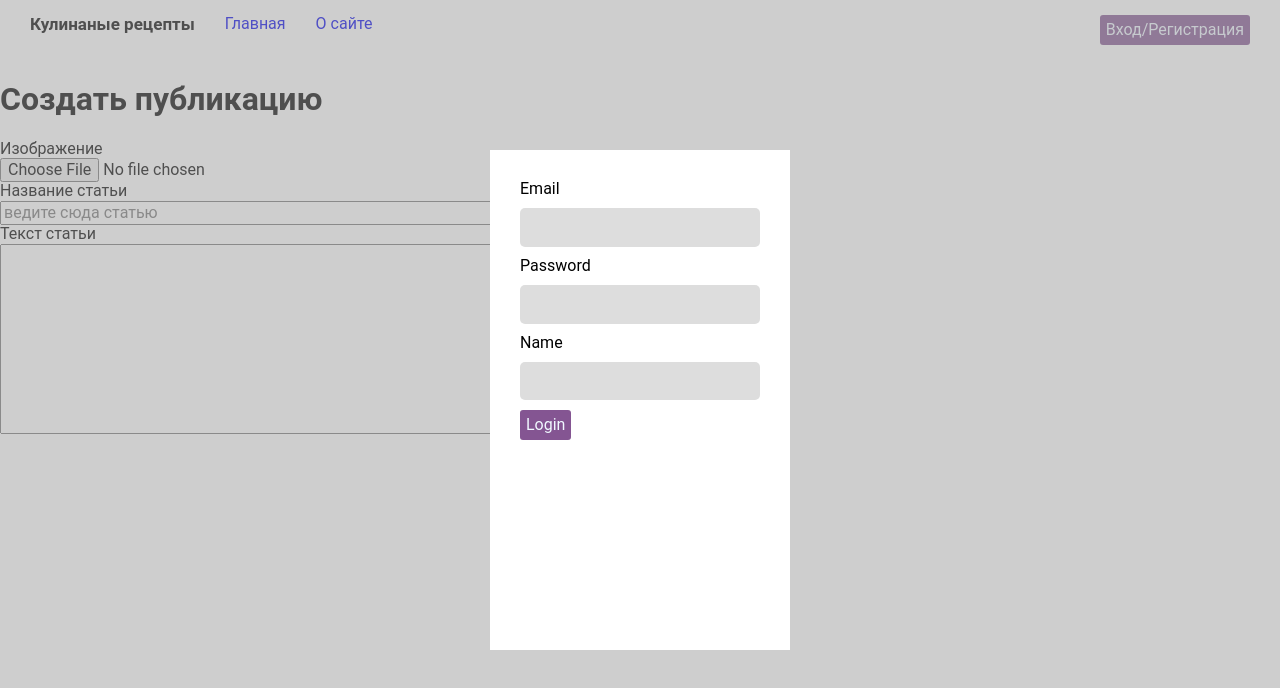
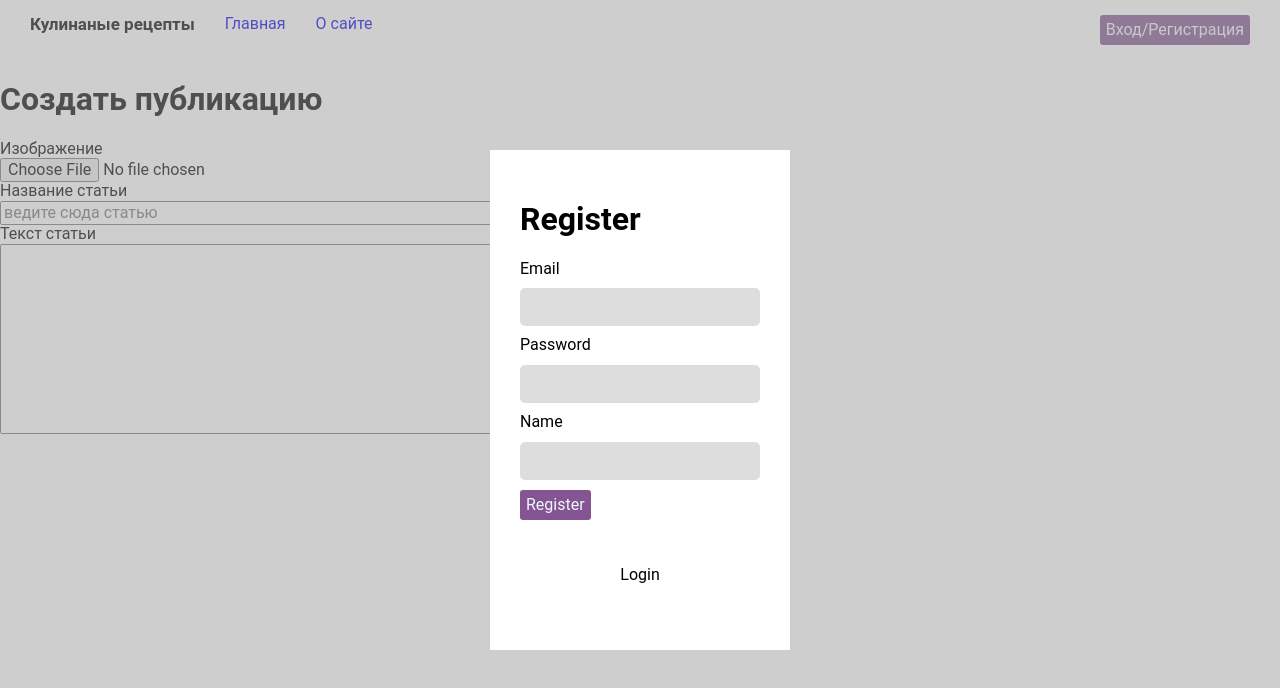
Before and after one commit to ost123782/maddy-murk, a React (Create React App) app: page /create in a window 1280 px wide. Both pictures are taken after a click on the button "Вход/Регистрация". Shown: the top 688 px of the page. Built offline with nearby package versions, Linux system fonts and the light colour scheme.

Commit message:
Reg & Log middle

```diff
--- a/package.json
+++ b/package.json
@@ -6,6 +6,7 @@
     "@testing-library/jest-dom": "^5.16.2",
     "@testing-library/react": "^12.1.2",
     "@testing-library/user-event": "^13.5.0",
+    "axios": "^0.26.1",
     "bootstrap": "^5.1.3",
     "json-server": "^0.17.0",
     "node-sass": "^7.0.1",
--- a/src/components/Header/index.js
+++ b/src/components/Header/index.js
@@ -25,7 +25,7 @@ const Header = ({setReg}) => {
                 {isLog ? <Link to={'/create'}>Создать публикацию</Link> : null}
             </nav>
             <nav className="header__block">
-                {!isLog ? <button onClick={() => setReg(true)} className="header__block-btn">Вход/Регистрация </button> : <><p>Hello, {isLog.name.value}</p> <button onClick={() => logOut()} className="header__block-btn">Выйти</button></> }
+                {!isLog ? <button onClick={() => setReg(true)} className="header__block-btn">Вход/Регистрация </button> : <><p>Hello, {isLog.name}</p> <button onClick={() => logOut()} className="header__block-btn">Выйти</button></> }
             </nav>
         </header>
     )
--- a/src/components/Register/index.js
+++ b/src/components/Register/index.js
@@ -1,7 +1,10 @@
-import React from "react"
+import React, { useState } from "react"
 import useInput from "../../hooks/HookInput"
+import axios from 'axios'
 import "./styles.scss"
 import {useDispatch} from "react-redux";
+import Reg from "./parts/reg";
+import Log from "./parts/log";
 
 
 
@@ -13,36 +16,49 @@ const Register = ({setReg}) => {
 
     const nameVal = useInput(''),
     passVal = useInput(''),
-    emailVal = useInput('')
+    emailVal = useInput(''),
+    [regOrLog, setRegOrLog] = useState('reg')
 
     const regUsr = async (e) => {
-        const data = {name: nameVal, email: emailVal, password: passVal}
+        const data = {name: nameVal.value, email: emailVal.value, password: passVal.value}
+
         e.preventDefault()
-        await fetch('http://localhost:5000/users', {
-            method: "POST",
-            headers: {
-                'Content-Type': 'application/json'
-            },
-            body: JSON.stringify(data)
-        }).then(() => {setReg(false); localStorage.setItem("ISLOGGED", JSON.stringify(data)); dispatch({type: 'SET_LOG', payload: data})})
-        .catch(() => {console.log('fail')})
+        try {
+            const response = await axios.post('http://localhost:5000/api/reguser', data)
+            alert(response.data.text)
+            setReg(false);
+            localStorage.setItem("ISLOGGED", JSON.stringify(data))
+            dispatch({type: 'SET_LOG', payload: data})
+        } catch (e) {
+            alert(e.response.data.text)
+        }
+        //     .then(() => {})
+        // .catch((e) => {console.log(e.response.data.text)})
 
+    }
+
+    const logUsr = async (e) => {
+        const data = {email: emailVal.value, password: passVal.value}
+
+        e.preventDefault()
+
+        try{
+            const response = await axios.post('http://localhost:5000/api/loguser', data)
+            data.name = response.data.name
+            setReg(false)
+            localStorage.setItem("ISLOGGED", JSON.stringify(data))
+            dispatch({type: 'SET_LOG', payload: data})
+        } catch (e) {
+            alert(e.response.data.text)
+        }
     }
 
     return (
         <div className="reg__popup" onClick={() => {setReg(false)}}>
             <div className="reg__popup__menu" onClick={(e)=>{e.stopPropagation()}}>
-                <div className="reg__popup__menu-item">
-                    <form onSubmit={(e) => {regUsr(e)}}>
-                        <label>Email</label>
-                        <input value={emailVal.value} onChange={emailVal.onChange} type="email" className="reg__popup__menu__inp" />
-                        <label>Password</label>
-                        <input value={passVal.value} onChange={passVal.onChange} type="password" className="reg__popup__menu__inp" />
-                        <label>Name</label>
-                        <input value={nameVal.value} onChange={nameVal.onChange} type="text" className="reg__popup__menu__inp" />
-                        <button type="submit">Login</button>
-                    </form>
-                </div>
+                { regOrLog === 'reg' ? <Reg regUsr={regUsr} passVal={passVal} nameVal={nameVal} emailVal={emailVal}/> :
+                <Log logUsr={logUsr} emailVal={emailVal} passVal={passVal}/> }
+                {regOrLog === 'reg' ? <p onClick={() => setRegOrLog('log')}>Login</p> : <p onClick={() => setRegOrLog('reg')}>Register</p>}
             </div>
         </div>
     )
--- /dev/null
+++ b/src/components/Register/parts/log.js
@@ -0,0 +1,16 @@
+const Log = ({logUsr, emailVal, passVal}) => {
+    return (
+        <div className="reg__popup__menu-item">
+                    <form onSubmit={(e) => logUsr(e)}>
+                        <h1>Login</h1>
+                        <label>Email</label>
+                        <input value={emailVal.value} onChange={emailVal.onChange} type="email" className="reg__popup__menu__inp" />
+                        <label>Password</label>
+                        <input value={passVal.value} onChange={passVal.onChange} type="password" className="reg__popup__menu__inp" />
+                        <button type='submit'>Login</button>
+                    </form>
+                </div>
+    )
+}
+
+export default Log
--- /dev/null
+++ b/src/components/Register/parts/reg.js
@@ -0,0 +1,18 @@
+const Reg = ({regUsr, emailVal, passVal, nameVal}) => {
+    return (
+        <div className="reg__popup__menu-item">
+        <form onSubmit={(e) => {regUsr(e)}}>
+            <h1>Register</h1>
+            <label>Email</label>
+            <input value={emailVal.value} onChange={emailVal.onChange} type="email" className="reg__popup__menu__inp" />
+            <label>Password</label>
+            <input value={passVal.value} onChange={passVal.onChange} type="password" className="reg__popup__menu__inp" />
+            <label>Name</label>
+            <input value={nameVal.value} onChange={nameVal.onChange} type="text" className="reg__popup__menu__inp" />
+            <button type="submit">Register</button>
+        </form>
+    </div>
+    )
+}
+
+export default Reg
```
Also changed, not shown: 1 other file (tests, documents, lock files or other folders).
